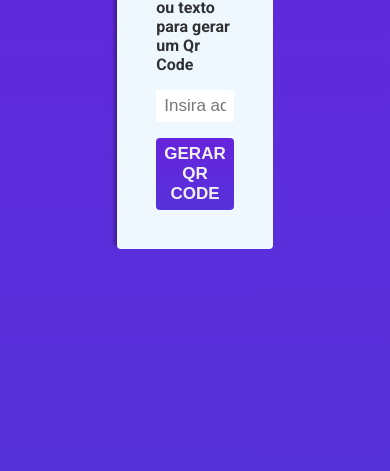
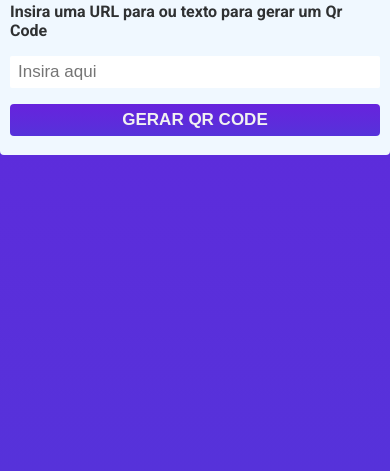
Before and after one commit to GuilhermeShow/geradorDeQRCODE, a plain HTML site: page index.html in a window 390 px wide. Shown: the part 373-844 px from the top of the page. Drawn offline with Linux system fonts and the light colour scheme.

Commit message:
Update style.css

```diff
--- a/style.css
+++ b/style.css
@@ -73,3 +73,13 @@ body {
     pointer-events: auto;
     transition: apacity 0.5s ease;
 }
+
+@media screen and (max-width: 800px) {
+    .container {
+        width: 100%;
+    }
+
+    .formulario {
+        padding: 0 10px;
+    }
+}
```
